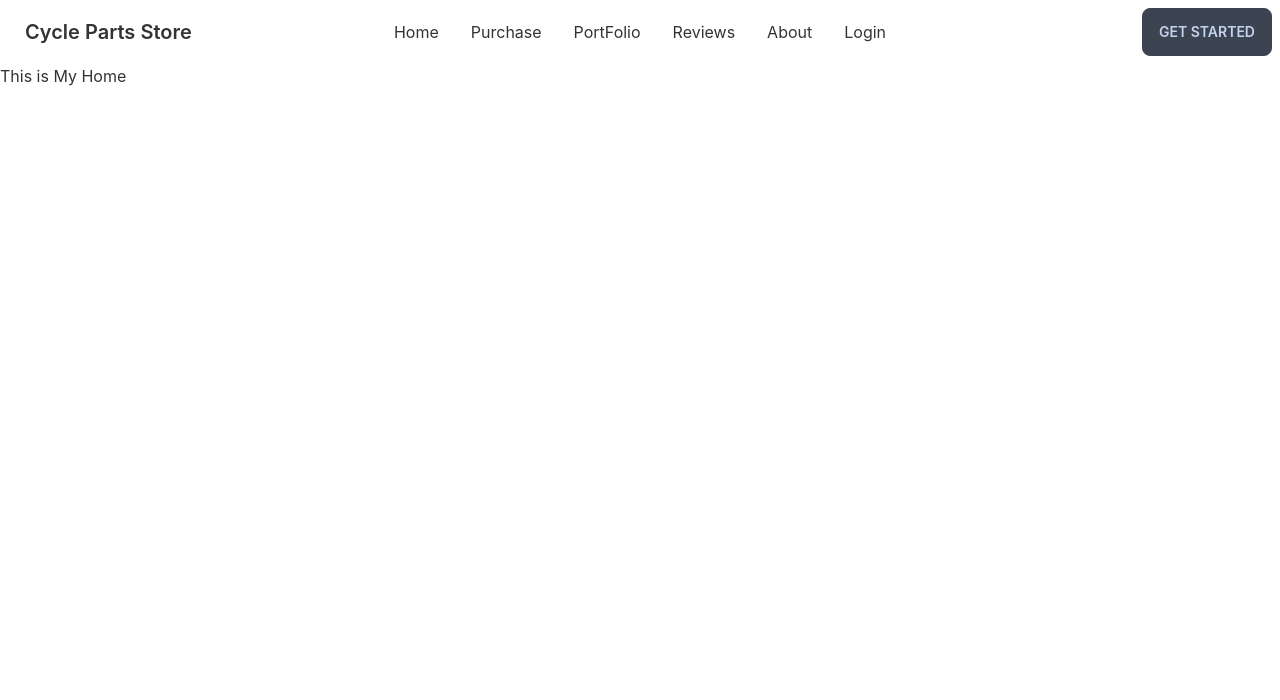
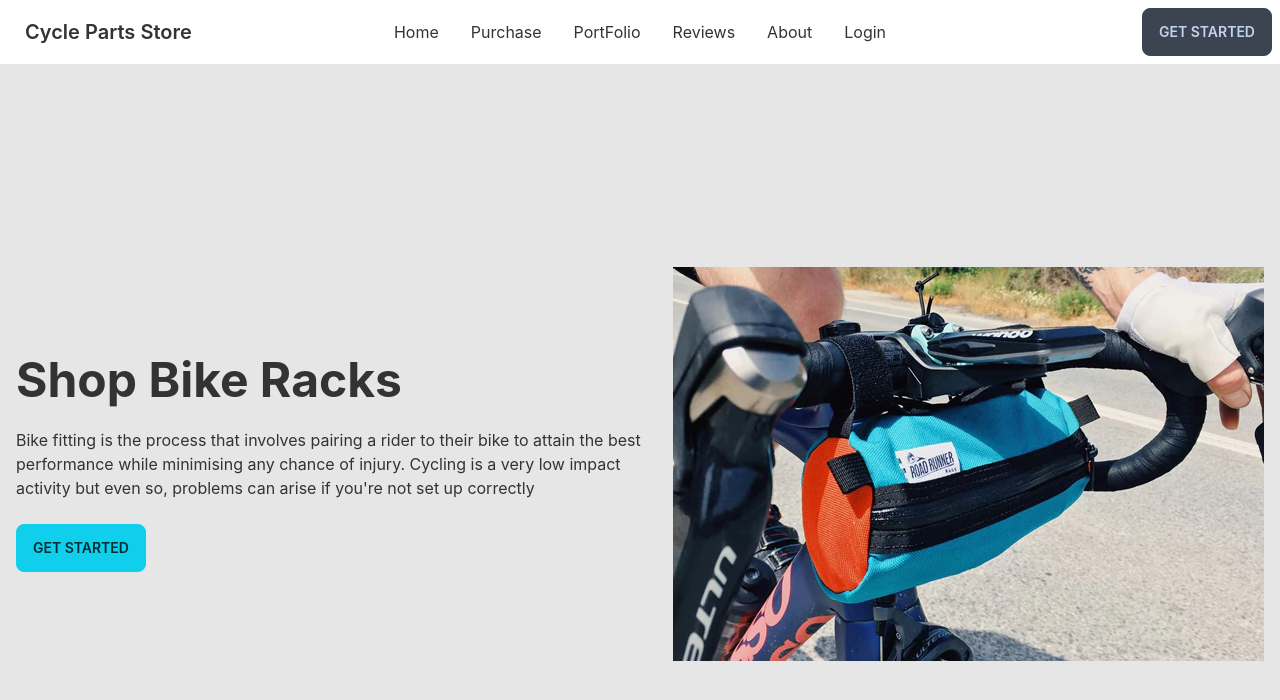
Before and after one commit to rahulhawlader/assinment-twelve, a React (Create React App) app: page / in a window 1280 px wide. Shown: the top 700 px of the page. Built offline with nearby package versions, Linux system fonts and the light colour scheme.

Commit message:
benner parts

```diff
--- a/src/Pages/Home/Benner/Benner.js
+++ b/src/Pages/Home/Benner/Benner.js
@@ -1,9 +1,18 @@
 import React from 'react';
+import benner from "../../../image/benner.webp";
+
 
 const Benner = () => {
     return (
-        <div>
-
+        <div class="hero min-h-screen bg-base-200">
+            <div class="hero-content flex-col lg:flex-row-reverse">
+                <img src={benner} alt="benner" />
+                <div>
+                    <h1 class="text-5xl font-bold">Shop Bike Racks</h1>
+                    <p class="py-6">Bike fitting is the process that involves pairing a rider to their bike to attain the best performance while minimising any chance of injury. Cycling is a very low impact activity but even so, problems can arise if you're not set up correctly</p>
+                    <button class="btn btn-primary">Get Started</button>
+                </div>
+            </div>
         </div>
     );
 };
--- a/src/Pages/Home/Home/Home.js
+++ b/src/Pages/Home/Home/Home.js
@@ -1,9 +1,10 @@
 import React from 'react';
+import Benner from '../Benner/Benner';
 
 const Home = () => {
     return (
         <div>
-            <h1>This is My Home</h1>
+            <Benner></Benner>
         </div>
     );
 };
```
